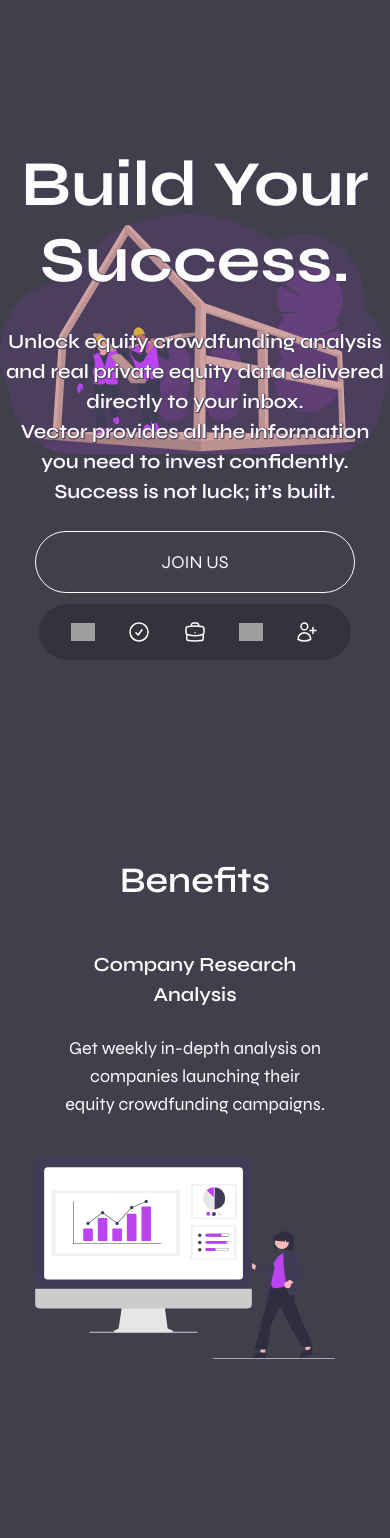
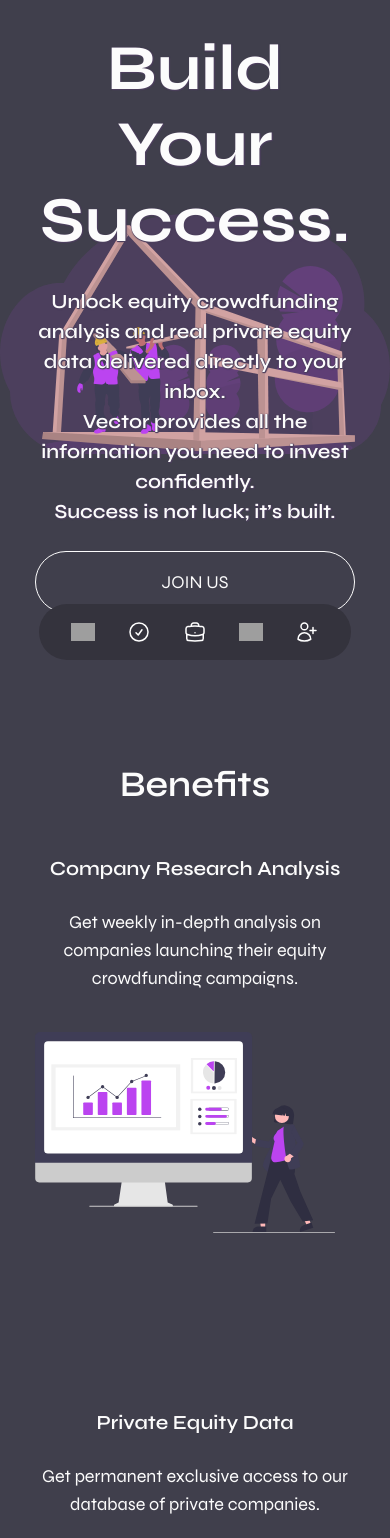
Before and after one commit to jreis13/vector, a Next.js app: page / in a window 390 px wide. Shown: the part 160-1698 px from the top of the page. Built offline with nearby package versions, Linux system fonts and the light colour scheme; grey boxes are pictures that could not be loaded.

Commit message:
adjust mobile styles

```diff
--- a/src/common/styles/globals.css
+++ b/src/common/styles/globals.css
@@ -40,10 +40,8 @@ h3 {
 
 body {
   overflow-x: hidden;
-
   background-color: #403f4c;
   color: #fcfcfc;
-
   font-family: "Syne", sans-serif;
   font-size: 18px;
   font-weight: 400;
--- a/src/components/CTA.jsx
+++ b/src/components/CTA.jsx
@@ -5,12 +5,12 @@ import subscribe from "/public/icons/subscribe.svg";
 
 function CTA() {
   return (
-    <div className="flex items-center min-h-screen overflow-hidden px-16">
+    <div className="flex items-center min-h-screen overflow-hidden px-6 lg:px-16">
       <div className="grid grid-cols-1 gap-y-16 sm:gap-y-20 lg:grid-cols-2">
         <div className="lg:pt-4 flex flex-col gap-6">
           <div className="flex flex-col gap-y-6">
             <h2>Join Us</h2>
-            <p className="leading-10">
+            <p>
               Join our community of savvy investors and unlock the potential of
               crowdfunding! <br /> Equip yourself with the tools and insights to
               make informed investment decisions. <br />
--- a/src/components/CardList.jsx
+++ b/src/components/CardList.jsx
@@ -4,7 +4,7 @@ function CardList({ title, features, imagesOnTop = false }) {
   return (
     <div
       id={title}
-      className="flex flex-col items-center min-h-screen py-16 px-16"
+      className="flex flex-col items-center min-h-screen py-8 lg:py-16 px-6 lg:px-16"
     >
       <div>
         <div className="text-center mb-8">
--- a/src/components/MainHero.jsx
+++ b/src/components/MainHero.jsx
@@ -3,7 +3,7 @@ import Button from "./Button";
 
 function MainHero({ children }) {
   return (
-    <div className="main-hero relative overflow-hidden flex justify-center items-center pt-24">
+    <div className="main-hero relative overflow-hidden flex flex-col justify-center items-center px-6 lg:pt-24">
       <div className="absolute inset-0 w-full h-full z-[-1]">
         <Image
           src="/mainHero.svg"
@@ -12,7 +12,7 @@ function MainHero({ children }) {
           style={{ objectPosition: "center" }}
         />
       </div>
-      <div className="relative z-10 text-center py-6">
+      <div className="relative z-10 text-center">
         <div
           style={{
             textShadow:
--- a/src/layouts/MainLayout.jsx
+++ b/src/layouts/MainLayout.jsx
@@ -29,23 +29,23 @@ function MainLayout() {
             </h3>
           </div>
         </MainHero>
-        <div id="benefits" className="py-16">
+        <div id="benefits" className="py-12">
           <CardList title="Benefits" features={benefitsFeatures} />
         </div>
-        <div id="offering" className="py-16">
+        <div id="offering" className="py-12">
           <CardList title="Our Offering" features={offeringFeatures} />
         </div>
-        <div id="analysis" className="py-16">
+        <div id="analysis" className="py-12">
           <CardList
             title="Our Analysis"
             features={analysisFeatures}
             imagesOnTop
           />
         </div>
-        <div id="subscribe" className="py-16">
+        <div id="subscribe" className="py-12">
           <CTA />
         </div>
-        <div id="footer" className="pt-16">
+        <div id="footer" className="pt-12">
           <Footer />
         </div>
       </div>
```
